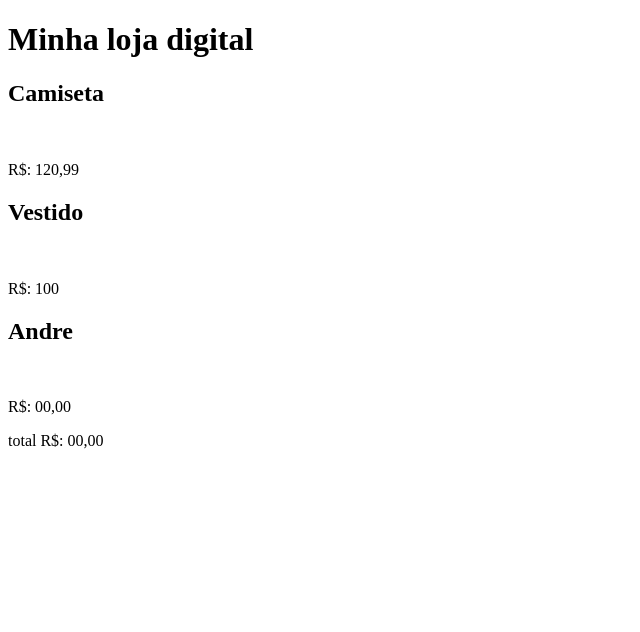
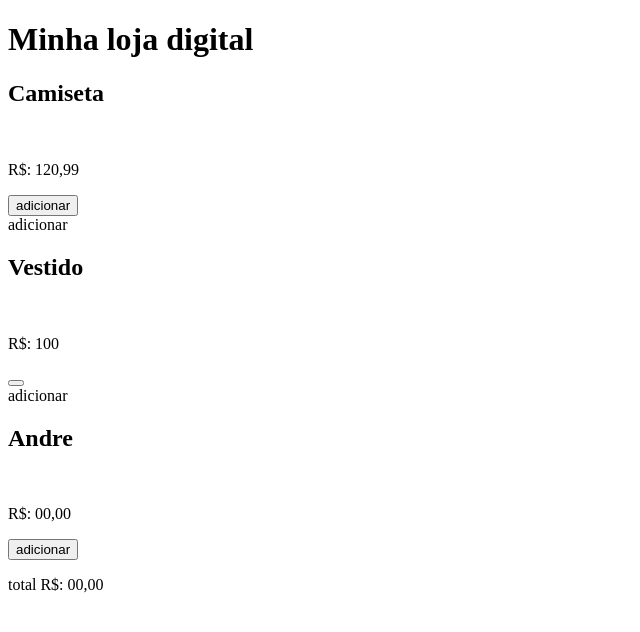
Before and after one commit to daniele2315/carrinho-de-compra, a plain HTML site: page index.html in a window 1280 px wide. Shown: the whole page, without its empty margins (0-640 px from the left). Drawn offline with Linux system fonts and the light colour scheme.

```diff
--- a/index.html
+++ b/index.html
@@ -16,16 +16,19 @@
             <h2>Camiseta</h2>
              <img src="">
              <p>R$: 120,99</p>
+             <button class="add-item">adicionar</button>
              <div class="lista-produtos"></div>
-            <div class="produto"></div>
+            <div class="produto">adicionar</div>
             <h2>Vestido</h2>
              <img src="">
              <p>R$: 100</p>
+             <button></button>
              <div class="lista-produtos"></div>
-            <div class="produto"></div>
+            <div class="produto">adicionar</div>
             <h2>Andre</h2>
              <img src="">
              <p>R$: 00,00</p>
+             <button>adicionar</button>
 
         </section>
         <section class="carrinho">
```
